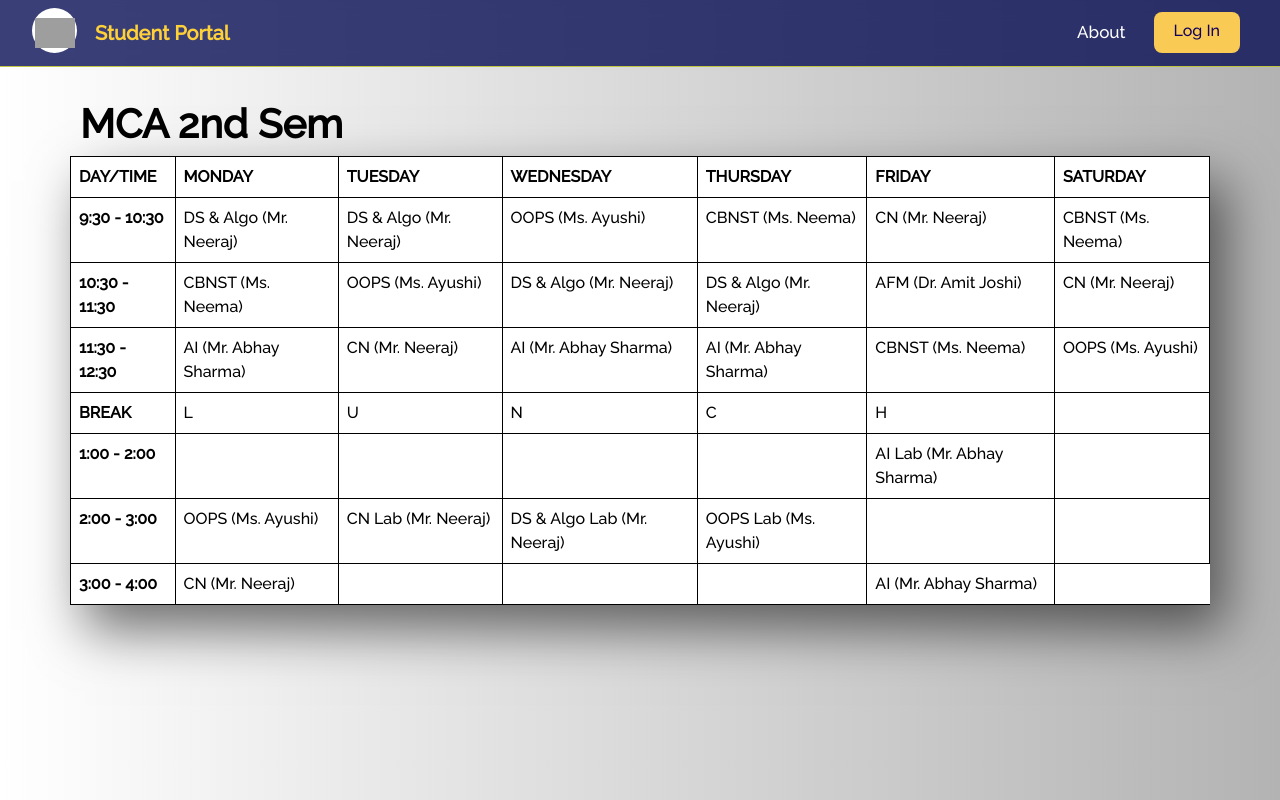
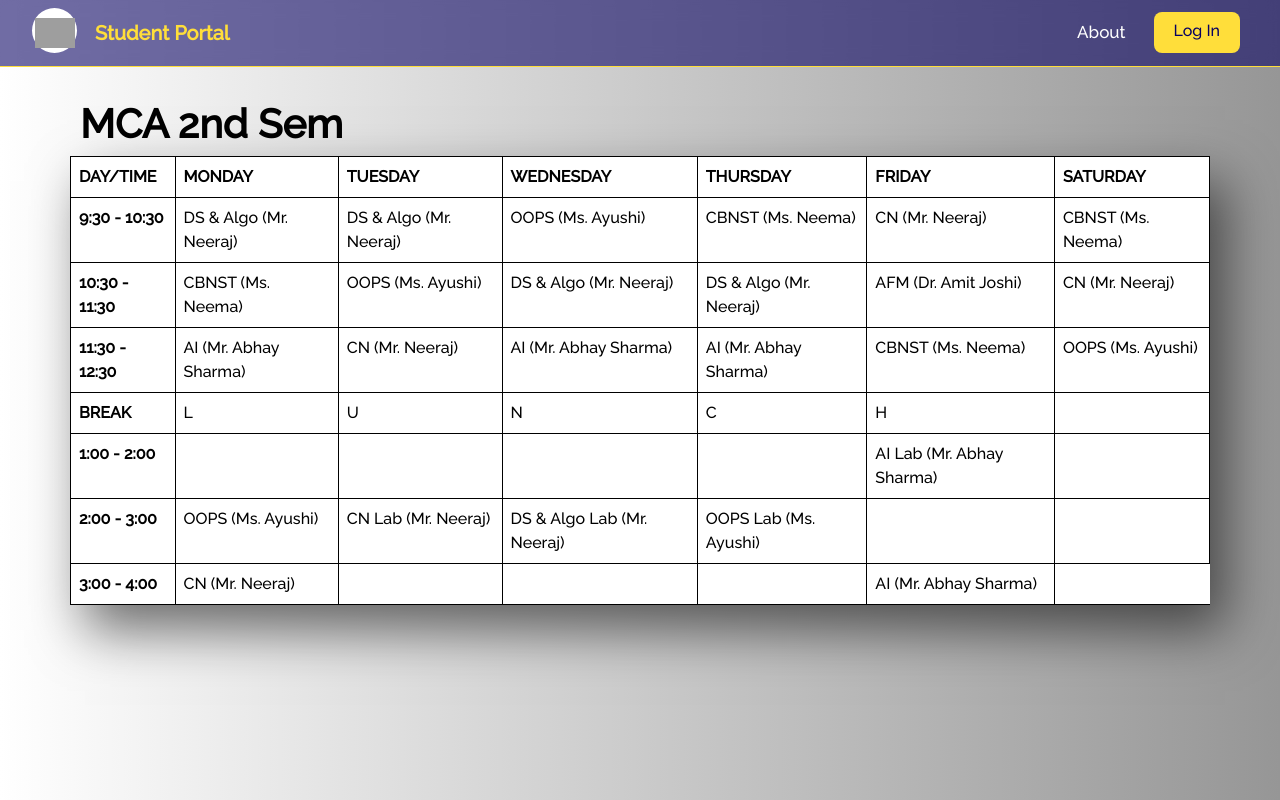
Before and after one commit to vaishprakhar19/student_portal, a React (Create React App) app: page /ttMCA1 in a window 1280 px wide. Built offline with nearby package versions, Linux system fonts and the light colour scheme; grey boxes are pictures that could not be loaded.

Commit message:
Final Submit

```diff
--- a/src/About.css
+++ b/src/About.css
@@ -62,7 +62,7 @@
     background-color: rgba(90, 143, 152, 0.406);
     width: 40vw;
     height: 35vw;
-    border: 1px solid rgba(0, 17, 115, 0.638);
+    border: 1px solid rgb(7, 0, 98);
     border-radius: 10px;
     margin: 40px 0px;
     box-shadow: 20px 10px 20px rgba(0, 0, 0, 0.555);
--- a/src/App.css
+++ b/src/App.css
@@ -43,7 +43,7 @@ body{
   background-size: cover;
   background-position: center 100%;
   z-index: -2;
-  background: linear-gradient(90deg,rgb(255, 255, 255),rgb(179, 179, 179))
+  background:linear-gradient(90deg,white,rgb(150, 150, 150)) ;
 }
 .table{
   border: #000000;
@@ -56,8 +56,8 @@ body{
 
 
 .button {
-  background-color: #f9cb55;
-  color: #14005d;
+  background-color: rgb(255, 222, 58) ;
+  color: rgb(7, 0, 98);
   border: none;
   border-radius: 8px;
   width: 100px;
@@ -69,7 +69,7 @@ body{
 }
 
 .button:hover {
-  background-color: #00085b;
+  background-color: rgb(7, 0, 98);
   color: #ffffff;
-  box-shadow: 0 0 0 3px rgba(255, 230, 0, 0.654);
+  box-shadow: 0 0 0 3px rgba(255, 230, 0, 0.665);
 }
--- a/src/Home.css
+++ b/src/Home.css
@@ -38,13 +38,13 @@
 
 .main-heading {
   margin: 0px auto !important;
-  color: rgb(255, 211, 52);
+  color: rgb(255, 222, 58) ;
   font-size: 70px;
 }
 
 .intro p {
   margin: 40px 0px;
-  color: rgb(255, 211, 52);
+  color: rgb(255, 222, 58) ;
   font-size: 30px;
 }
 
@@ -60,7 +60,7 @@
 }
 
 .wallet {
-  --bg-color: #ffd04d;
+  --bg-color:rgb(255, 222, 58) ;
   --bg-color-light: #f0e7ff;
   --text-color-hover: #fff;
   --box-shadow-color: rgba(206, 178, 252, 0.48);
--- a/src/Login.css
+++ b/src/Login.css
@@ -81,7 +81,7 @@
   left:0px;
   right:0px;
   margin:auto;
-  background:linear-gradient(90deg,rgb(161, 161, 161),white) ;
+  background:linear-gradient(90deg,rgb(150, 150, 150),white) ;
   /* background:rgb(255, 250, 95) ; */
   padding: 40px;
   width: min(65vw,30em);
@@ -138,7 +138,7 @@ outline:none;
 .select:focus{
   outline:none;
 }
-#login-form option{background-color: rgb(196, 196, 196);
+#login-form option{background-color: rgb(255, 255, 255);
 }
 #checkbox{transition:0.3s;
 }
--- a/src/components/Contact.css
+++ b/src/components/Contact.css
@@ -6,10 +6,10 @@
     /* max-width:400px; */
     height: auto;
     border-radius: 20px;
-    background: #f5f5f5;
+    background: #ffffff;
     position: relative;
     padding: 1.8rem;
-    border: 3px solid #c3c6ce;
+    border: 3px solid #a8c1ff;
     transition: 0.5s ease-out;
     overflow: visible;
     margin:50px auto;
@@ -36,6 +36,6 @@
 
    /*Hover*/
    .contact-card:hover {
-    border-color: #00046f;
+    border-color: rgb(7, 0, 98);
     box-shadow: 0 4px 18px 0 rgba(0, 0, 0, 0.25);
    }
--- a/src/components/Navbar.css
+++ b/src/components/Navbar.css
@@ -16,10 +16,10 @@
 }
 .navbar {
     padding: 12px 40px 12px 40px;
-    background-color: rgba(0, 8, 79, 0.774) !important;
+    background-color: rgba(7, 0, 98, 0.578) !important;
     backdrop-filter: blur(10px);
     z-index: 200;
-    border-bottom:1px solid rgba(248, 255, 51, 0.713);
+    border-bottom:1px solid rgb(255, 222, 58) ;
 
 }
 
@@ -30,15 +30,19 @@
 .navbar-brand{
     margin-left: 10px;
 font-weight: 700 !important;
-color:rgb(255, 209, 56) ;
+color:rgb(255, 222, 58) ;
 }
 .navbar-brand:hover{
-    color:rgb(255, 209, 56) ;
+    color:rgb(255, 222, 58) ;
 }
-.navbar-nav {
+.navbar-brand:active{
+    color:rgb(255, 222, 58) ;
+}
+.navbar-nav{
     display: flex;
     flex-direction: column;
 }
+
 a{text-decoration: none;}
 
 .nav-link {
@@ -49,7 +53,7 @@ a{text-decoration: none;}
     margin: 0px 20px 0px 0px;
 }
 .nav-link:hover {
-    color: rgb(255, 235, 57);
+    color: rgb(255, 222, 58) ;
 }
 #top-logo{
     width:40px;
--- a/src/components/TodoList.css
+++ b/src/components/TodoList.css
@@ -34,7 +34,7 @@
   display: flex;
   justify-content: space-between;
   align-items: center;
-  background-color: rgb(6, 0, 86);
+  background-color: rgb(6, 0, 89);
   width: 50vw;
   margin: 10px auto;
   border: 1px solid white;
```
